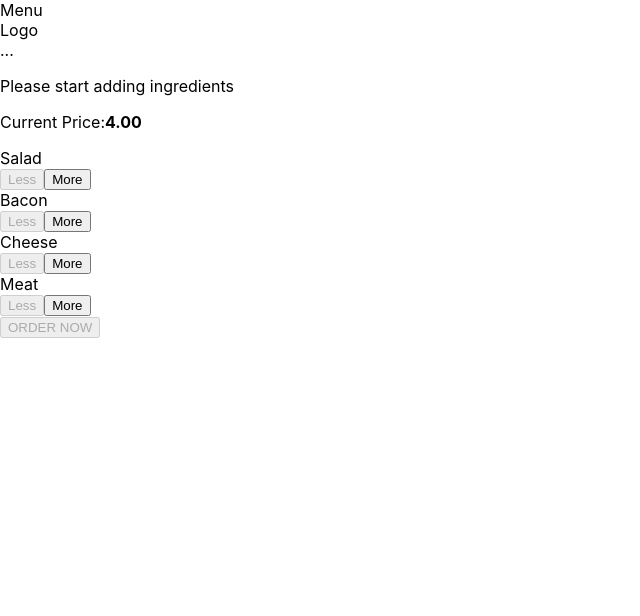
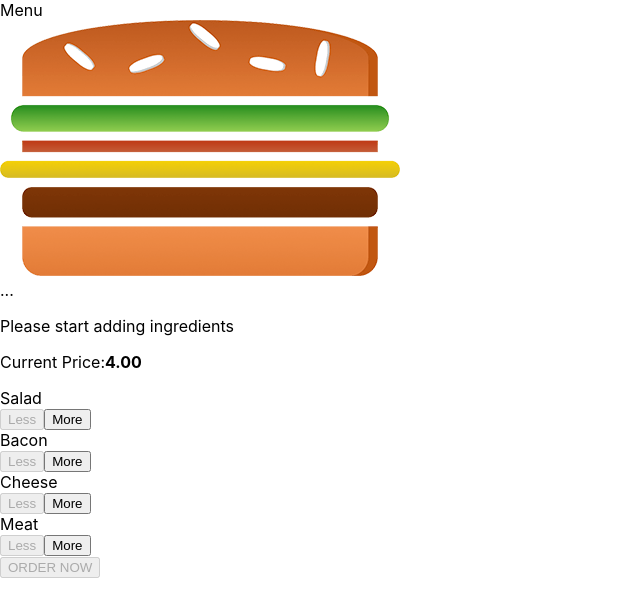
Before and after one commit to SyedMuhammadAzhar/burger-builder-react, a React app: page / in a window 1280 px wide. Shown: the top 616 px of the page, without its empty margins (0-640 px from the left). Built offline with nearby package versions, Linux system fonts and the light colour scheme.

Commit message:
using logo in application

```diff
--- /dev/null
+++ b/src/components/Logo/Logo.css
@@ -0,0 +1,13 @@
+.Logo{
+
+    background-color: white;
+    height: 90%;
+    padding:8px;
+    box-sizing: border-box;
+    margin-top: 2px;
+
+}
+
+.Logo img{
+    height: 100%;
+}
--- /dev/null
+++ b/src/components/Logo/Logo.js
@@ -0,0 +1,11 @@
+import React from 'react'
+import burgerLogo from '../../assests/images/burger-logo.png'
+import classes from './Logo.css'
+
+const logo =()=>(
+    <div className={classes.Logo}>
+        <img src={burgerLogo} alt="MyBurger" />
+    </div>
+);
+
+export default logo;
--- a/src/components/Navigation/Toolbar/Toolbar.js
+++ b/src/components/Navigation/Toolbar/Toolbar.js
@@ -1,11 +1,12 @@
 import React from 'react'
 import classes from './Toolbar.css'
+import Logo from '../../Logo/Logo'
 
 const toolbar = (props)=>(
 
     <header className={classes.Toolbar}>
         <div>Menu</div>
-        <div>Logo</div>
+        <Logo />
         <nav>
             ...
         </nav>
```
Also changed, not shown: src/assests/images/burger-logo.png (added), 1 other file (tests, documents, lock files or other folders).
